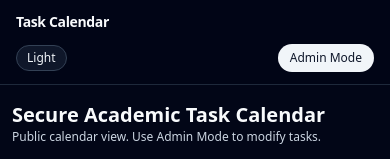
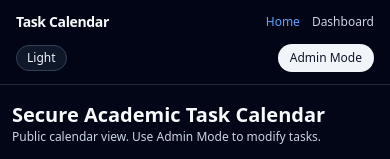
Before and after one commit to Janakiram-2005/Task-Manager, a React (Vite) app in the folder frontend/: page / in a window 390 px wide. Shown: the top 159 px of the page. Built offline with nearby package versions, Linux system fonts and the light colour scheme; no server answers.

Commit message:
Initial commit

```diff
--- a/frontend/src/App.jsx
+++ b/frontend/src/App.jsx
@@ -23,7 +23,7 @@ const AppShell = ({ children, onOpenAdmin, metrics }) => {
             >
               Task Calendar
             </Link>
-            <nav className="hidden gap-3 text-xs font-medium text-slate-600 dark:text-slate-300 sm:flex">
+            <nav className="flex gap-3 text-xs font-medium text-slate-600 dark:text-slate-300">
               <NavLink
                 to="/"
                 className={({ isActive }) =>
```
